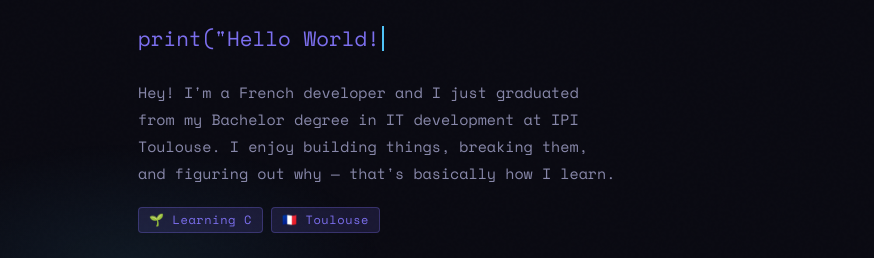
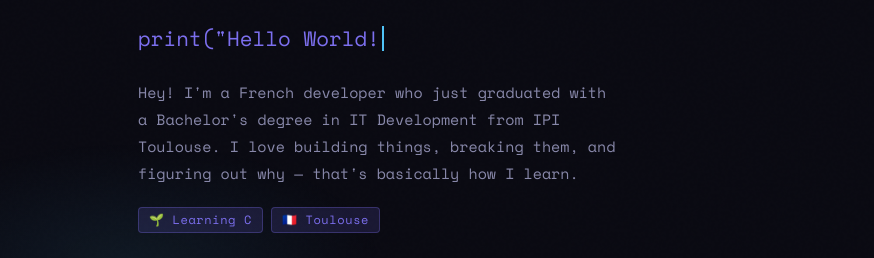
Before and after one commit to Tatrite/Portfolio, a plain HTML site: page index.html in a window 1280 px wide. Shown: the part 378-636 px from the top of the page, 0-874 px from the left. Drawn offline with nearby package versions, Linux system fonts and the light colour scheme.

Commit message:
fix : Revise developer introduction in index.html
Updated the introduction text for clarity and grammatical accuracy.

```diff
--- a/index.html
+++ b/index.html
@@ -34,8 +34,8 @@
           <span class="cursor"></span>
         </div>
         <p>
-          Hey! I'm a French developer and I just graduated from my Bachelor degree in IT development at IPI Toulouse.
-          I enjoy building things, breaking them, and figuring out why — that's basically how I learn.
+          Hey! I'm a French developer who just graduated with a Bachelor's degree in IT Development from IPI Toulouse.
+          I love building things, breaking them, and figuring out why — that's basically how I learn.
         </p>
         <div class="badges">
           <span class="tag">🌱 Learning C </span>
```
